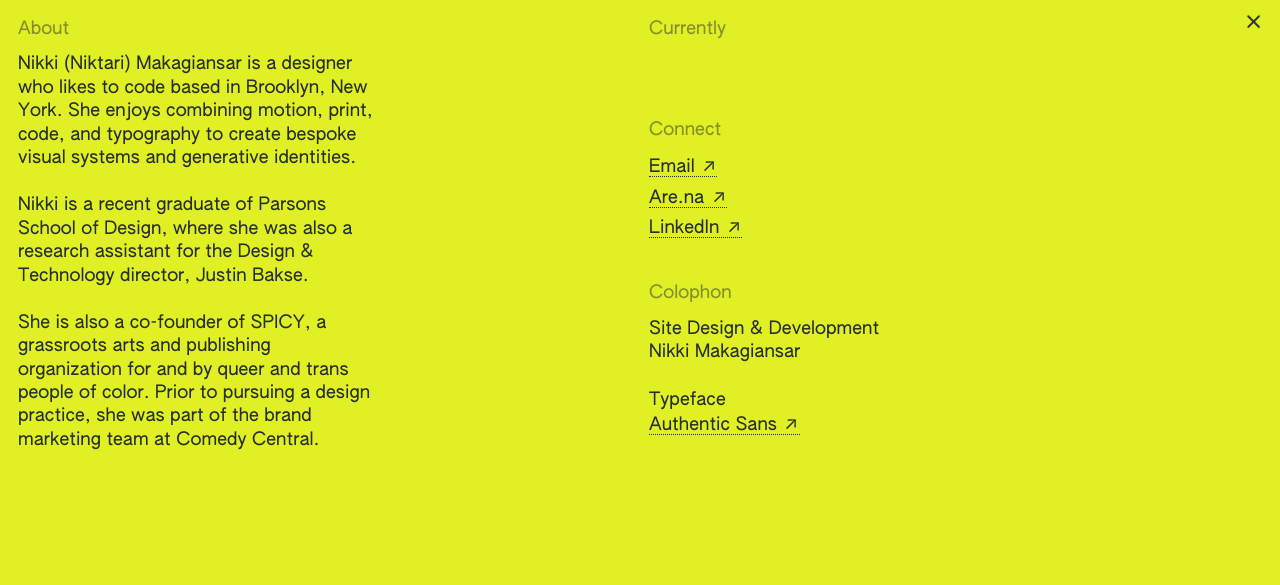
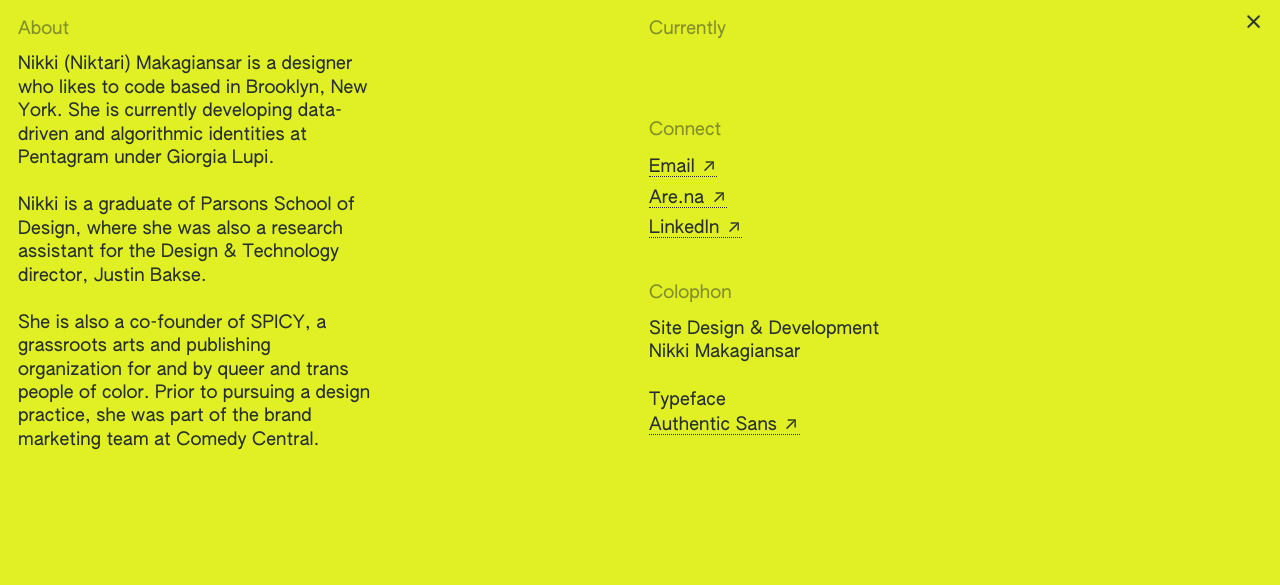
Before and after one commit to niktari/portfolio, a plain HTML site: page sunshield.html in a window 1280 px wide. Both pictures are taken after a click on the link "Info". Shown: the top 585 px of the page. Drawn offline with nearby package versions, Linux system fonts and the light colour scheme.

Commit message:
update bios on all pages

```diff
--- a/sunshield.html
+++ b/sunshield.html
@@ -95,10 +95,9 @@
         <div class="work">
             <div id="info-about">
                 <h3>About</h3>
-                <p>Nikki (Niktari) Makagiansar is a designer who likes to code based in Brooklyn, New York. She enjoys
-                    combining motion, print, code, and typography to create
-                    bespoke visual systems and generative identities.</p>
-                <p> Nikki is a recent graduate of Parsons School of Design, where she was also a research assistant for
+                <p>Nikki (Niktari) Makagiansar is a designer who likes to code based in Brooklyn, New York. She is currently
+                    developing data-driven and algorithmic identities at Pentagram under Giorgia Lupi.</p>
+                <p> Nikki is a graduate of Parsons School of Design, where she was also a research assistant for
                     the Design & Technology director, Justin Bakse.
                 </p>
 
```
Also changed, not shown: open-open.html (+3 -5 lines), other-forms.html (+3 -4 lines), sketchbook.html (+3 -5 lines), walk-for-me.html (+3 -4 lines), whitechapel.html (+3 -4 lines).
